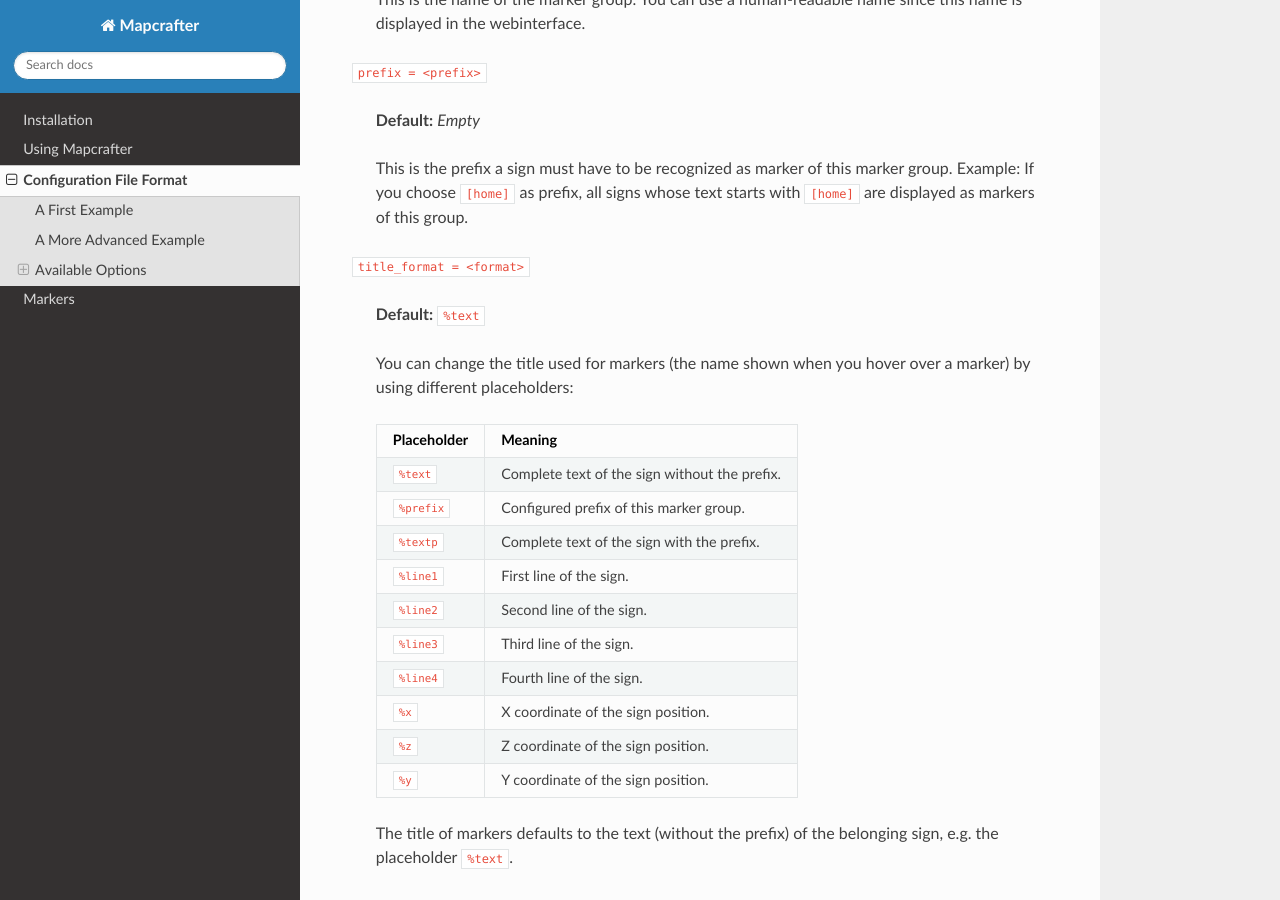
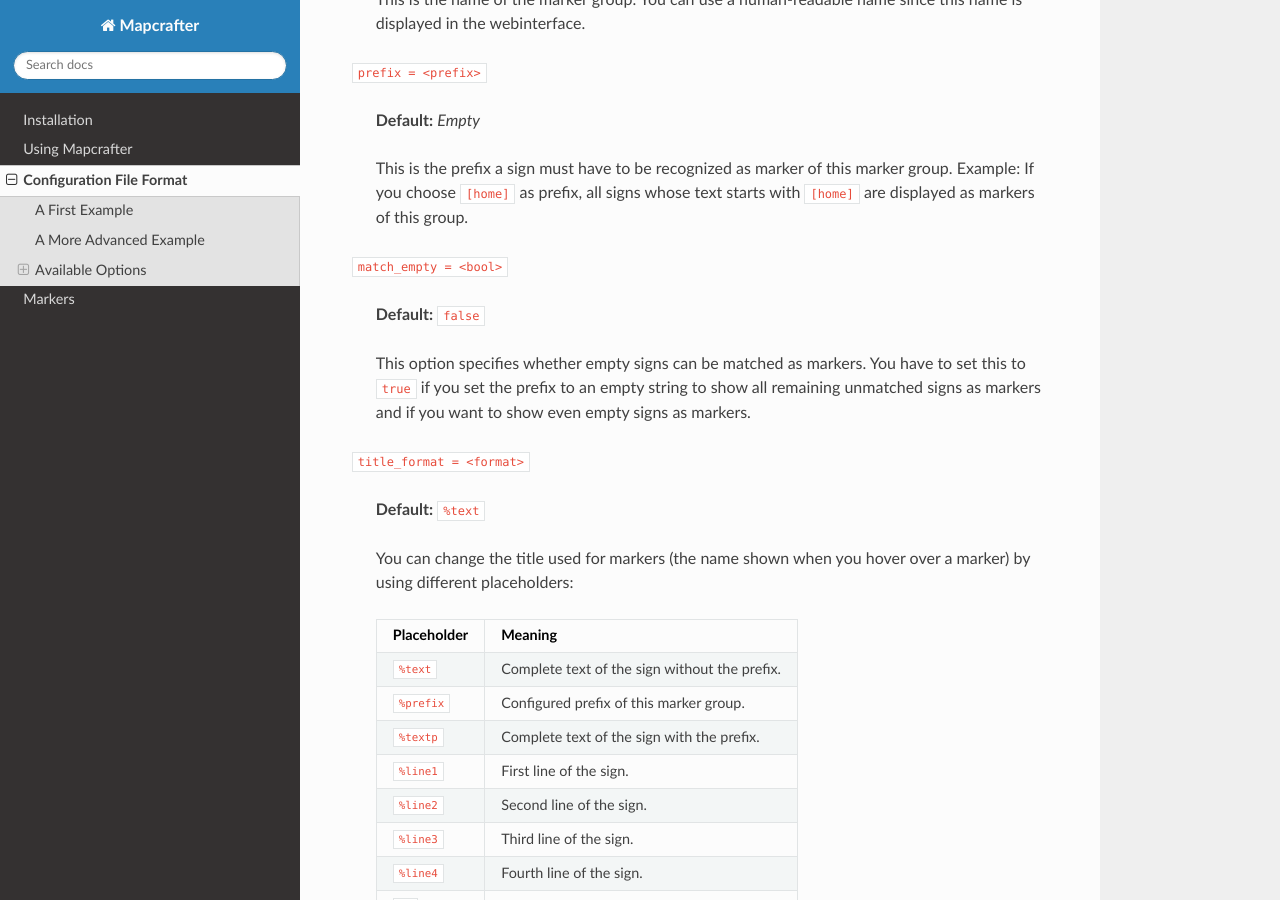
Before and after one commit to mapcrafter/mapcrafter, a Sphinx documentation site: the page built from docs/configuration.rst, in a window 1280 px wide and 900 px high, scrolled down 8897 px. Built offline with Sphinx 7.4.7 and the Read the Docs theme 2.0.0, drawn with Linux system fonts in a browser that asks for light colours.

Commit message:
Added match_empty option.

```diff
--- a/docs/configuration.rst
+++ b/docs/configuration.rst
@@ -429,6 +429,16 @@ Marker Options
     all signs whose text starts with ``[home]`` are displayed as markers
     of this group.
 
+``match_empty = <bool>``
+
+    **Default:** ``false``
+
+    This option specifies whether empty signs can be matched as markers.
+    You have to set this to ``true`` if you set the prefix to an empty
+    string to show all remaining unmatched signs as markers and if you
+    want to show even empty signs as markers.
+
+
 ``title_format = <format>``
 
     **Default:** ``%text``
```
